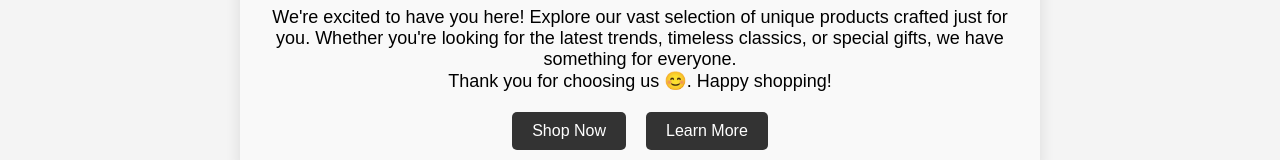
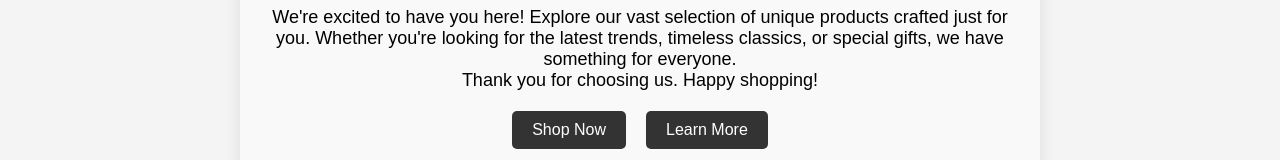
Before and after one commit to kouragita/myjamii-store, a React (Vite) app in the folder client/: page / in a window 1280 px wide. Shown: the part 473-633 px from the top of the page. Built offline with nearby package versions, Linux system fonts and the light colour scheme.

Commit message:
new update

```diff
--- a/client/src/components/About.jsx
+++ b/client/src/components/About.jsx
@@ -11,7 +11,7 @@ const About = () => {
         <div style={styles.section}>
           <p style={styles.description}>
             Welcome to our e-commerce platform, where we offer a wide range of products for all your needs.
-            Our mission is to provide <strong style={styles.highlight}>high-quality products</strong>,
+            Our aim is to provide <strong style={styles.highlight}>high-quality products</strong>,
             <strong style={styles.highlight}> excellent customer service</strong>, and a <strong style={styles.highlight}>seamless shopping experience</strong>.
           </p>
         </div>
--- a/client/src/components/Footer.jsx
+++ b/client/src/components/Footer.jsx
@@ -40,10 +40,10 @@ const Footer = () => {
                 <div style={columnStyle}>
                     <h3 style={columnHeaderStyle}>Get Our App</h3>
                     <a href="https://play.google.com/store/search?q=pubg&c=apps&hl=en" style={iconLinkStyle}>
-                        <FaApple style={iconStyle} /> App Store
+                        <FaApple style={iconStyle} /> App Store.
                     </a>
                     <a href="https://play.google.com/store/search?q=call+of+duty&c=apps&hl=en" style={iconLinkStyle}>
-                        <FaGooglePlay style={iconStyle} /> Play Store
+                        <FaGooglePlay style={iconStyle} /> Play Store.
                     </a>
                 </div>
             </div>
--- a/client/src/components/Home.jsx
+++ b/client/src/components/Home.jsx
@@ -40,7 +40,7 @@ function HomePage() {
       </div>
       <div style={styles.content}>
         <p>We're excited to have you here! Explore our vast selection of unique products crafted just for you. Whether you're looking for the latest trends, timeless classics, or special gifts, we have something for everyone.</p>
-        <p>Thank you for choosing us 😊. Happy shopping!</p>
+        <p>Thank you for choosing us. Happy shopping!</p>
         <div style={styles.buttonContainer}>
           <button style={styles.button} onClick={() => navigate('/products')}>Shop Now</button>
           <button style={styles.button} onClick={() => navigate('/about')}>Learn More</button>
```
